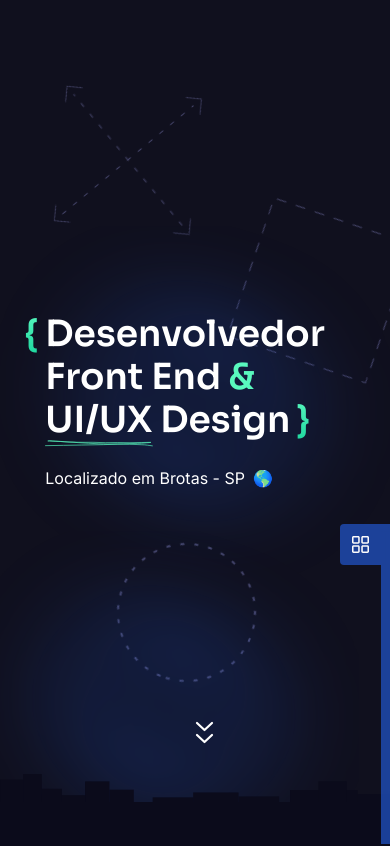
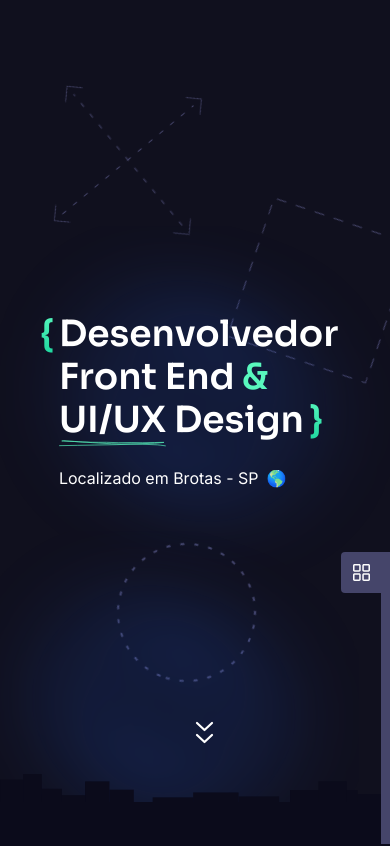
Before and after one commit to guisantoandre/devgui-portifolio, a Next.js app: page / in a window 390 px wide. Shown: the top 846 px of the page. Built offline with nearby package versions, Linux system fonts and the light colour scheme.

Commit message:
correção texto hero section / menu mobile

```diff
--- a/components/header/header.tsx
+++ b/components/header/header.tsx
@@ -39,7 +39,7 @@ export function Header() {
       <header
          className={`fixed right-0 bottom-0 ${
             open ? "translate-x-0" : "translate-x-[180px]"
-         } transition py-8 z-50 bg-customblue-200/60 backdrop-blur-sm md:sticky md:top-0 md:translate-x-0 md:bg-customblue-300/60 md:transform md:duration-300 ${
+         } transition py-8 z-50 bg-customblue-100 backdrop-blur-sm md:sticky md:top-0 md:translate-x-0 md:bg-customblue-300/60 md:transform md:duration-300 ${
             hideMenu ? "md:-translate-y-[100%]" : "md:-translate-y-0"
          }`}
       >
--- a/components/header/links.tsx
+++ b/components/header/links.tsx
@@ -70,9 +70,9 @@ export function Links({ onClick, open, onClose }: LinksProps) {
 
    return (
       // md:flex-row md:items-center
-      <nav className="relative flex flex-col justify-between gap-y-10 md:flex-row md:items-center">
+      <nav className="relative flex flex-col justify-between gap-y-9 md:flex-row md:items-center">
          <div
-            className="absolute -top-[32px] -left-[77px] bg-customblue-200/60 backdrop-blur-sm rounded-tl-[4px] rounded-bl-[4px] p-3 cursor-pointer select-none md:hidden"
+            className="absolute -top-[32px] -left-[76px] bg-customblue-100 backdrop-blur-sm rounded-tl-[4px] rounded-bl-[4px] p-3 cursor-pointer select-none md:hidden"
             onClick={() => onClick()}
          >
             <img
@@ -94,7 +94,7 @@ export function Links({ onClick, open, onClose }: LinksProps) {
             />
          </a>
 
-         <ul className="flex flex-col gap-8 md:gap-10 md:flex-row md:items-center">
+         <ul className="flex flex-col gap-6 md:gap-10 md:flex-row md:items-center">
             {links.map((link) => (
                <li key={link.text} className={`tracking-wider`}>
                   <a
--- a/components/hero-section/hero-section.tsx
+++ b/components/hero-section/hero-section.tsx
@@ -45,7 +45,7 @@ export function HeroSection() {
                            delay: 0.2,
                            ease: "easeInOut",
                         }}
-                        className={`${sora.className} font-sora relative max-w-[11ch] font-semibold leading-[1.2] text-[36px] min-[500px]:text-[48px] md:leading-[1.14] lg:text-7xl before:content-['{'] before:inline-block before:bg-gradient-to-b before:from-customgreen-100 before:to-customgreen-200 before:bg-clip-text before:text-transparent before:absolute before:ml-[-7%] after:content-['}'] after:inline-block after:bg-gradient-to-b after:from-customgreen-100 after:to-customgreen-200 after:bg-clip-text after:text-transparent after:absolute after:ml-[2%] z-10`}
+                        className={`${sora.className} font-sora relative max-w-[10ch] font-semibold leading-[1.2] text-[36px] min-[500px]:text-[48px] md:leading-[1.14] lg:text-7xl before:content-['{'] before:inline-block before:bg-gradient-to-b before:from-customgreen-100 before:to-customgreen-200 before:bg-clip-text before:text-transparent before:absolute before:ml-[-7%] after:content-['}'] after:inline-block after:bg-gradient-to-b after:from-customgreen-100 after:to-customgreen-200 after:bg-clip-text after:text-transparent after:absolute after:ml-[2%] z-10`}
                      >
                         Desenvolvedor Front End{" "}
                         <span className="text-customgreen-100">&</span>{" "}
```
